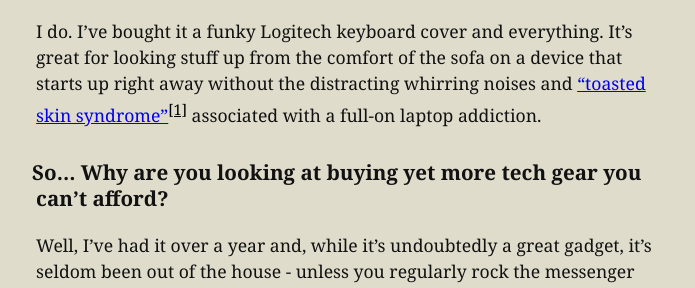
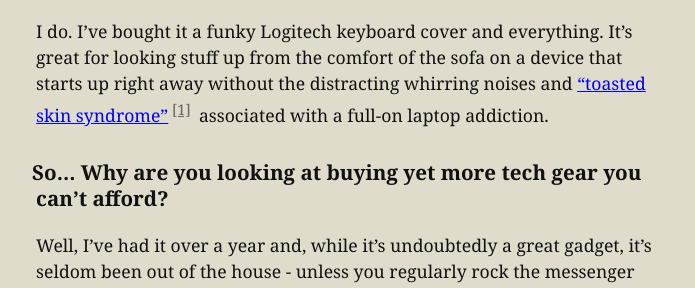
Before and after one commit to lizconlan/lizconlan.github.com, a Jekyll site: the page built from _posts/2012-11-03-a-few-thoughts-on-tablets.md, in a window 1280 px wide. Shown: the part 339-627 px from the top of the page, without its empty margins (293-988 px from the left). Built offline with Jekyll 4.4.1, drawn with Linux system fonts in a browser that asks for light colours.

Commit message:
fiddling around with the footnotes

```diff
--- a/_layouts/post.html
+++ b/_layouts/post.html
@@ -16,11 +16,12 @@
       div.intro>p:first-of-type:first-letter{font-size:270%;font-weight:bold;float:left;margin-top:0.26em;margin-right:0.1em;color:#666}
       article{display:block;position:relative;padding:0 0.8em}
       span.post_date{display:block;position:absolute;text-align:center;top:-3.4em;right:0.5em;font-size:0.85em;color:#666}
-      sup a:link{color:#000;}
+      sup a{color:#666;padding:0 0.25em;}
       ul#footnotes{margin-top:2.5em;border-top:1px solid #888;padding-top:2em;font-size:0.85em;margin-left:1em;margin-right:1em;padding-left:0}
       ol#footnotes li{margin-left:0;padding-left:1em;padding-right:1em}
       ol#footnotes li a{text-decoration:none}
-      ol#footnotes li a.return{color:crimson}
+      ol#footnotes li a.return{color:crimson;font-weight:bold}
+      ol#footnotes li a.return:hover{color:#111;}
     </style>
     <script type="text/javascript">
       var _gaq = _gaq || [];
--- a/_posts/2012-11-03-a-few-thoughts-on-tablets.md
+++ b/_posts/2012-11-03-a-few-thoughts-on-tablets.md
@@ -42,5 +42,5 @@
 Yeah, about that. It's the same screen resolution (and processor spec come to that) as my much-loved iPad2 but on a smaller screen so should, if anything, look even sharper. I'm not convinced about the whole Retina thing, it's pretty and all but [there are costs to this sort of thing](http://www.marco.org/2012/11/12/ipad-mini-cost-of-retina). While I totally get the argument about the iffy value proposition of yesterday's tech at today's prices, I'm not trading in my iPad for performance- or screen-related issues, it's all about the portability for me these days. We'll see if I guessed right this time when I finally manage to find a store that's got one in stock.
 
 <ol id="footnotes">
-  <li id="cite-1">I'd take the Daily Mail's claim that laptops cause cancer with a pinch of salt though - as UK readers are probably already aware, <a href='http://www.google.com/search?q=site:dailymail.co.uk+"may+cause+cancer"'>they think *everything* causes cancer</a> <a href="#cite_ref-1" class="return">↩</a></li>
+  <li id="cite-1">I'd take the Daily Mail's claim that laptops cause cancer with a pinch of salt though - as UK readers are probably already aware, <a href='http://www.google.com/search?q=site:dailymail.co.uk+"may+cause+cancer"'>they think *everything* causes cancer</a> <a href="#cite_ref-1" class="return">&larrhk;</a></li>
 </ol>
```
